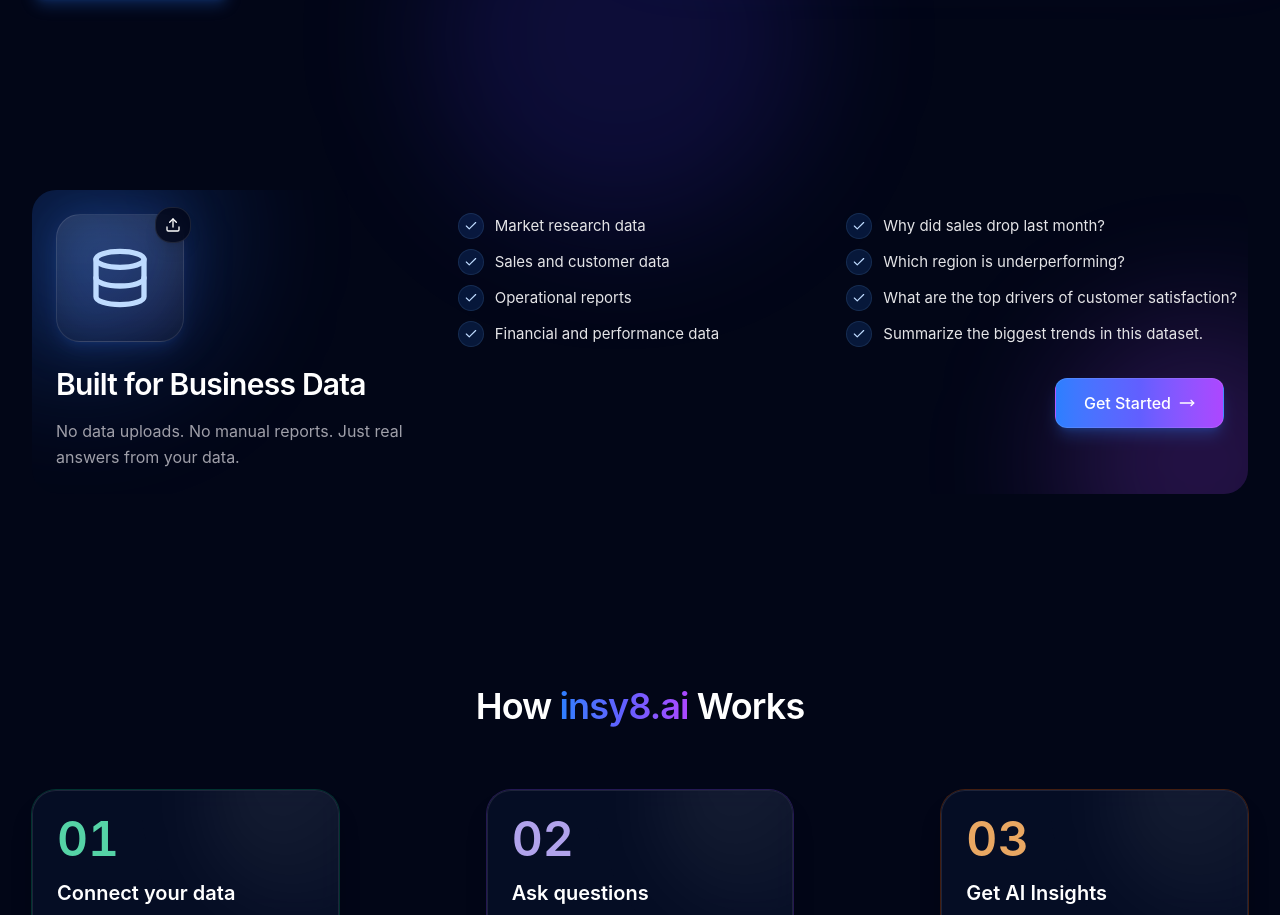
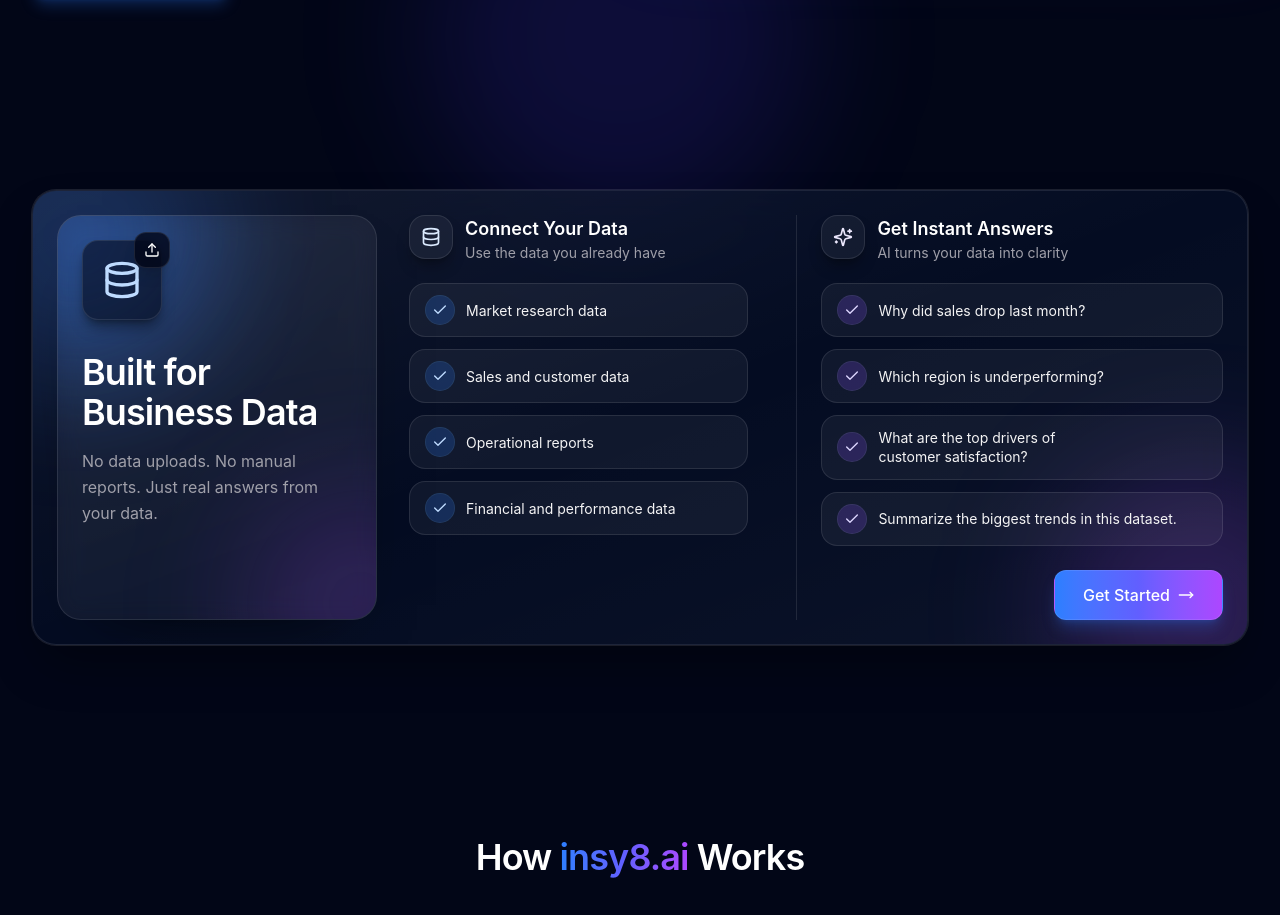
Before and after one commit to abhibiz/insy8Landing, a React (Vite) app: page / in a window 1280 px wide. Shown: the part 692-1607 px from the top of the page. Built offline with nearby package versions, Linux system fonts and the light colour scheme.

Commit message:
updated Business Datasection

```diff
--- a/src/components/sections/CTASection.jsx
+++ b/src/components/sections/CTASection.jsx
@@ -1,4 +1,4 @@
-import { Check, Database, MoveRight, Upload } from 'lucide-react'
+import { Check, Database, MoveRight, Sparkles, Upload } from 'lucide-react'
 import { motion } from 'framer-motion'
 import Container from '../ui/Container.jsx'
 import Button from '../ui/Button.jsx'
@@ -16,62 +16,100 @@ export default function CTASection() {
           whileInView={{ opacity: 1, y: 0 }}
           viewport={{ once: true, margin: '-80px' }}
           transition={{ duration: 0.45 }}
-          className="relative overflow-hidden rounded-3xl bg-transparent p-4 sm:p-6"
+          className="relative overflow-hidden rounded-3xl border border-white/10 bg-[#071028]/70 p-4 shadow-2xl shadow-black/40 ring-1 ring-white/10 backdrop-blur-xl sm:p-6"
         >
           <div className="pointer-events-none absolute -left-24 -top-24 h-72 w-72 rounded-full bg-blue-500/20 blur-3xl" />
           <div className="pointer-events-none absolute -bottom-28 -right-24 h-72 w-72 rounded-full bg-purple-500/20 blur-3xl" />
+          <div className="pointer-events-none absolute inset-0 bg-gradient-to-br from-white/6 via-transparent to-white/3" aria-hidden />
 
-          <div className="relative grid items-start gap-10 lg:grid-cols-12 lg:gap-10">
-            <div className="lg:col-span-4">
-              <div className="flex flex-col items-center text-center lg:items-start lg:text-left">
+          <div className="relative grid gap-8 lg:grid-cols-[320px_minmax(0,1fr)] lg:items-stretch lg:gap-8">
+            {/* Left card */}
+            <div className="relative overflow-hidden rounded-3xl border border-white/10 bg-white/5 p-6 shadow-[0_30px_70px_-45px_rgba(0,0,0,0.9)] backdrop-blur-md">
+              <div className="pointer-events-none absolute -left-24 -top-24 h-56 w-56 rounded-full bg-blue-500/25 blur-3xl" aria-hidden />
+              <div className="pointer-events-none absolute -bottom-24 -right-24 h-56 w-56 rounded-full bg-purple-500/20 blur-3xl" aria-hidden />
+
               <div className="relative">
-                  <div className="absolute inset-0 rounded-3xl bg-gradient-to-br from-blue-500/30 to-indigo-500/10 blur-xl" />
-                  <div className="relative flex h-28 w-28 items-center justify-center rounded-3xl border border-white/10 bg-gradient-to-b from-white/10 to-white/[0.03] shadow-lg shadow-blue-500/10 sm:h-32 sm:w-32">
-                    <Database className="h-14 w-14 text-blue-200 sm:h-16 sm:w-16" aria-hidden />
-                    <span className="absolute -right-2 -top-2 inline-flex h-9 w-9 items-center justify-center rounded-2xl border border-white/10 bg-[#020617]/80 text-white shadow-lg backdrop-blur">
+                <div className="relative inline-flex">
+                  <div className="flex h-20 w-20 items-center justify-center rounded-2xl border border-white/10 bg-[#020617]/55 shadow-lg shadow-black/40">
+                    <Database className="h-10 w-10 text-blue-200" aria-hidden />
+                  </div>
+                  <span className="absolute -right-2 -top-2 inline-flex h-9 w-9 items-center justify-center rounded-xl border border-white/10 bg-[#020617]/80 text-white shadow-lg backdrop-blur">
                     <Upload className="h-4 w-4" aria-hidden />
                   </span>
                 </div>
-                </div>
 
-                <h2 className="mt-6 text-balance text-2xl font-semibold tracking-tight text-white sm:text-3xl">
+                <h2 className="mt-8 text-balance text-3xl font-semibold tracking-tight text-white sm:text-4xl">
                   Built for Business Data
                 </h2>
-                <p className="mt-4 text-pretty text-sm leading-relaxed text-zinc-400 sm:text-base">
+                <p className="mt-4 max-w-[32ch] text-pretty text-sm leading-relaxed text-zinc-400 sm:text-base">
                   No data uploads. No manual reports. Just real answers from your data.
                 </p>
               </div>
             </div>
 
-            <div className="flex flex-col items-center justify-center lg:col-span-8 lg:items-stretch">
-              <div className="grid w-full max-w-md gap-3 sm:grid-cols-2 sm:items-center sm:justify-items-center lg:mx-0 lg:max-w-none lg:justify-items-stretch">
-                <ul className="space-y-3">
+            {/* Right content */}
+            <div className="relative">
+              <div className="grid gap-6 lg:grid-cols-[minmax(0,0.92fr)_minmax(0,1.08fr)] lg:items-start">
+                {/* Middle column */}
+                <div className="lg:pr-6">
+                  <div className="flex items-start gap-3">
+                    <span className="inline-flex h-11 w-11 items-center justify-center rounded-2xl border border-white/10 bg-white/5 text-blue-100 shadow-lg shadow-black/30">
+                      <Database className="h-5 w-5" aria-hidden />
+                    </span>
+                    <div>
+                      <h3 className="text-lg font-semibold text-white">Connect Your Data</h3>
+                      <p className="text-sm text-zinc-400">Use the data you already have</p>
+                    </div>
+                  </div>
+
+                  <ul className="mt-5 space-y-3">
                     {bulletsPrimary.map((item) => (
-                    <li key={item} className="flex items-center gap-3 text-sm text-zinc-200 sm:text-[15px]">
-                      <span className="inline-flex h-6 w-6 shrink-0 items-center justify-center rounded-full bg-blue-500/15 text-blue-200 ring-1 ring-blue-400/25">
-                        <Check className="h-3.5 w-3.5" aria-hidden />
+                      <li
+                        key={item}
+                        className="flex items-center gap-3 rounded-2xl border border-white/10 bg-white/5 px-4 py-3 text-sm text-zinc-100 shadow-[0_20px_50px_-40px_rgba(0,0,0,0.9)]"
+                      >
+                        <span className="inline-flex h-7 w-7 shrink-0 items-center justify-center rounded-full bg-blue-500/20 text-blue-200 ring-1 ring-blue-400/25">
+                          <Check className="h-4 w-4" aria-hidden />
                         </span>
-                      <span className="sm:whitespace-nowrap">{item}</span>
-                    </li>
-                  ))}
-                </ul>
-                <ul className="space-y-3">
-                  {bulletsSecondary.map((item) => (
-                    <li key={item} className="flex items-center gap-3 text-sm text-zinc-200 sm:text-[15px]">
-                      <span className="inline-flex h-6 w-6 shrink-0 items-center justify-center rounded-full bg-blue-500/15 text-blue-200 ring-1 ring-blue-400/25">
-                        <Check className="h-3.5 w-3.5" aria-hidden />
-                      </span>
-                      <span className="sm:whitespace-nowrap">{item}</span>
+                        <span className="min-w-0 text-pretty leading-snug">{item}</span>
                       </li>
                     ))}
                   </ul>
                 </div>
 
-              <div className="mt-8 flex w-full justify-center sm:justify-end lg:justify-end">
+                {/* Right column */}
+                <div className="lg:border-l lg:border-white/10 lg:pl-6">
+                  <div className="flex items-start gap-3">
+                    <span className="inline-flex h-11 w-11 items-center justify-center rounded-2xl border border-white/10 bg-white/5 text-violet-100 shadow-lg shadow-black/30">
+                      <Sparkles className="h-5 w-5" aria-hidden />
+                    </span>
+                    <div>
+                      <h3 className="text-lg font-semibold text-white">Get Instant Answers</h3>
+                      <p className="text-sm text-zinc-400">AI turns your data into clarity</p>
+                    </div>
+                  </div>
+
+                  <ul className="mt-5 space-y-3">
+                    {bulletsSecondary.map((item) => (
+                      <li
+                        key={item}
+                        className="flex items-center gap-3 rounded-2xl border border-white/10 bg-white/5 px-4 py-3 text-sm text-zinc-100 shadow-[0_20px_50px_-40px_rgba(0,0,0,0.9)]"
+                      >
+                        <span className="inline-flex h-7 w-7 shrink-0 items-center justify-center rounded-full bg-violet-500/20 text-violet-200 ring-1 ring-violet-400/25">
+                          <Check className="h-4 w-4" aria-hidden />
+                        </span>
+                        <span className="min-w-0 text-pretty leading-snug">{item}</span>
+                      </li>
+                    ))}
+                  </ul>
+
+                  <div className="mt-6 flex w-full justify-center sm:justify-end">
                     <Button href={INSY8_APP_URL} variant="primary" size="lg" className="w-full rounded-full px-7 sm:w-auto">
                       Get Started
                       <MoveRight className="h-4 w-4" aria-hidden />
                     </Button>
+                  </div>
+                </div>
               </div>
             </div>
           </div>
```
Lines whose indentation alone changed are shown as unchanged.
